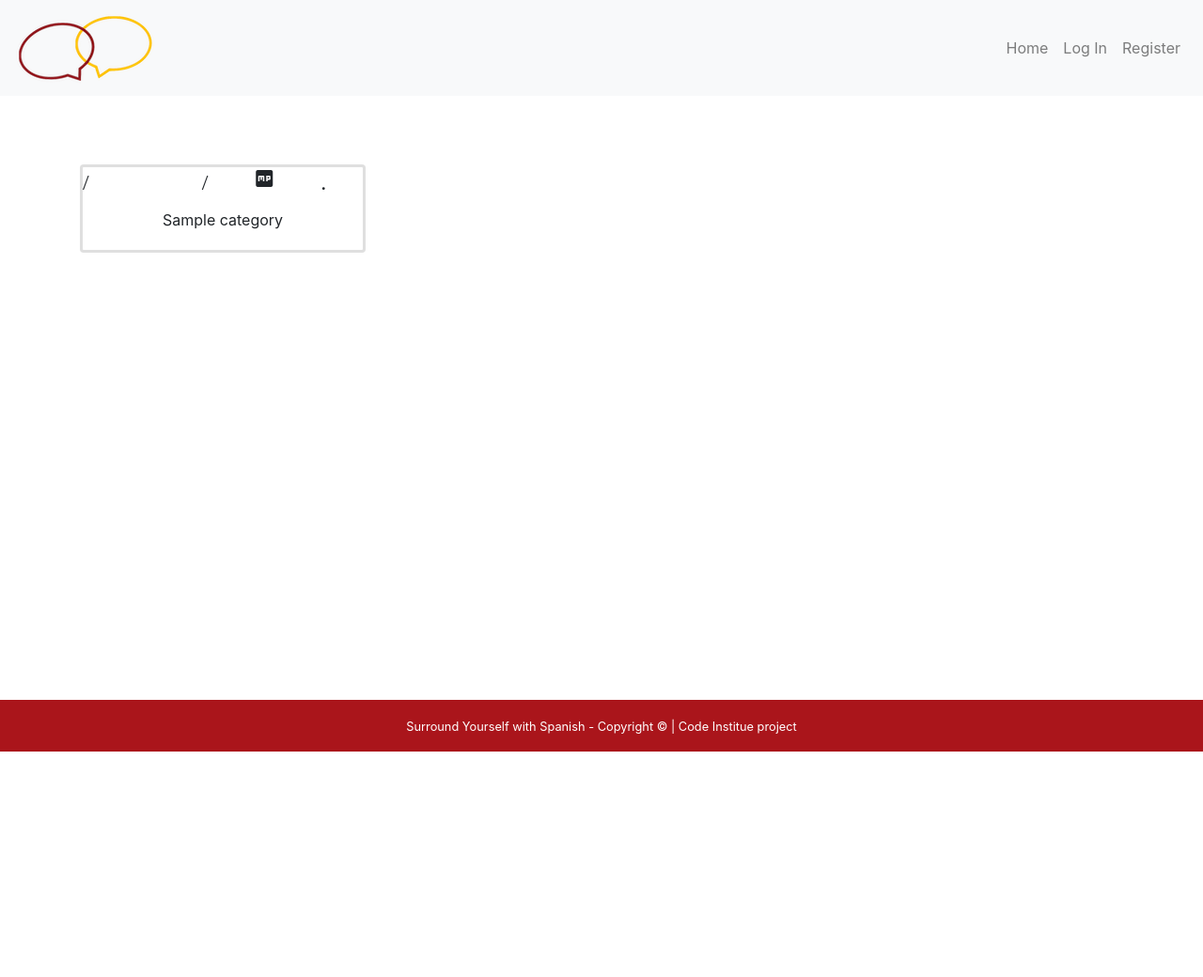
After one commit to DonnaIB/surround_yourself_with_spanish, a Flask app: template templates/categories.html in a window 1280 px wide. The commit adds this page. Shown: the top 1040 px of the page at 94% size. Run offline with Flask 2, Linux system fonts and the light colour scheme; the template is opened without the code that fills it: most values are stand-ins (such as "Sample title", 1, 10 or a date in 2020); some libraries are stand-ins or nearby versions.

Commit message:
Add categories page

```diff
--- a/app.py
+++ b/app.py
@@ -203,6 +203,21 @@ def page_not_found(e):
     return render_template('404.html'), 404
 
 
+# render categories page
+@app.route("/")
+@app.route("/get_categories")
+def get_categories():
+    categories = list(mongo.db.categories.find())
+    if "user" in session:
+        user = mongo.db.users.find_one(
+           {"username": session["user"]})
+        if user["is_admin"]:
+            return render_template(
+                "categories.html", categories=categories)
+        else:
+            return render_template('404.html'), 404
+    return render_template('404.html'), 404
+
 if __name__ == "__main__":
     app.run(host=os.environ.get("IP"),
             port=int(os.environ.get("PORT")),
--- a/static/css/style.css
+++ b/static/css/style.css
@@ -169,6 +169,12 @@ footer {
     padding-top: 15px;
   }
 
+/* categories */
+
+.category-name {
+    text-align: center;
+}
+
 /* 404 page */
 
 .error {
--- /dev/null
+++ b/templates/categories.html
@@ -0,0 +1,25 @@
+{% extends "base.html" %}
+{% block content %}
+
+<div class="album py-5">
+    <div class="container">
+        <div class="row">
+            {% for category in categories %}
+            <div class="col-md-4">
+                <div class="card-deck">
+                    <div class="card mb-4 box-shadow {{ category.category_icon }}">
+                        <span class="material-icons icons-{{ category.category_icon }}">
+                            {{ category.category_icon }}
+                        </span>
+                        <div class="card-body">
+                            <p class="card-text category-name">{{ category.category_name }}</p>
+                        </div>
+                    </div>
+                </div>
+            </div>
+            {% endfor %}
+        </div>
+    </div>
+</div>
+
+{% endblock %}
```
